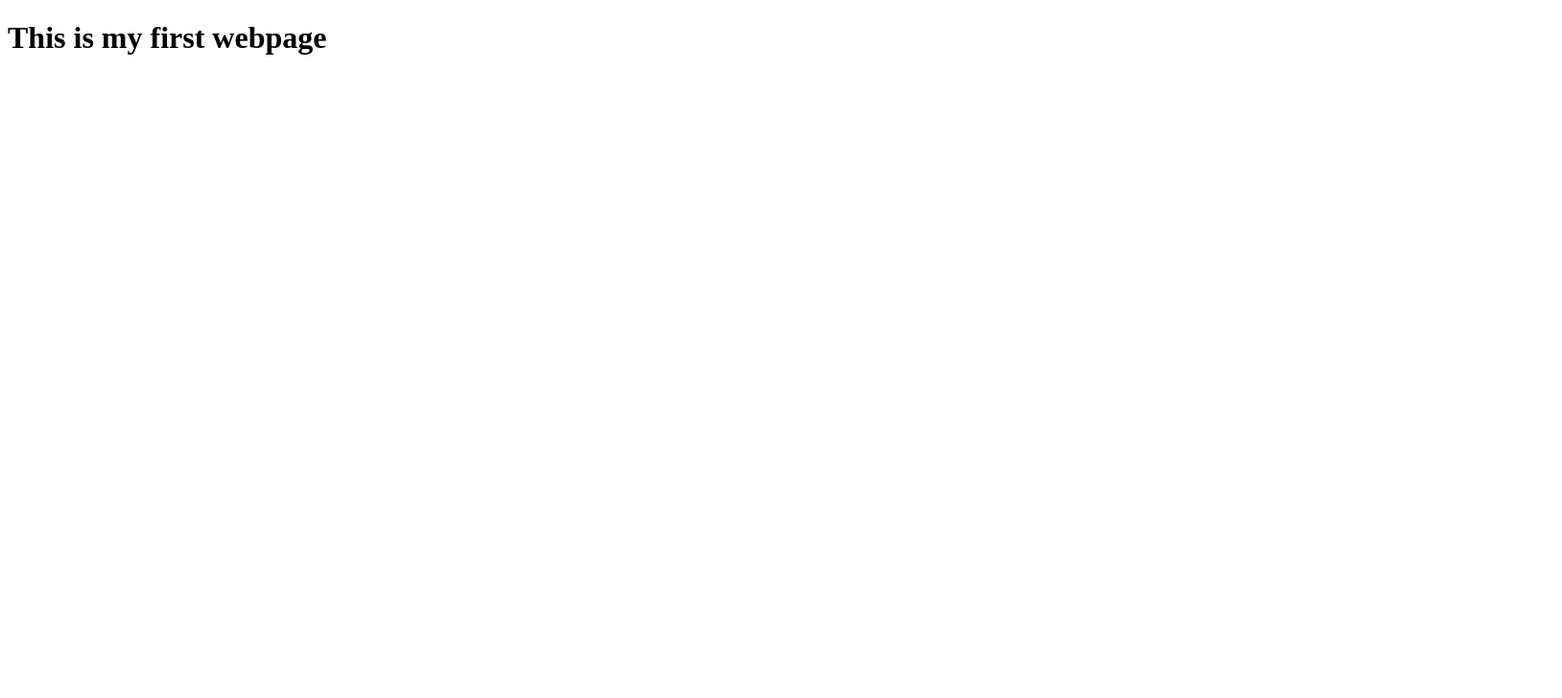
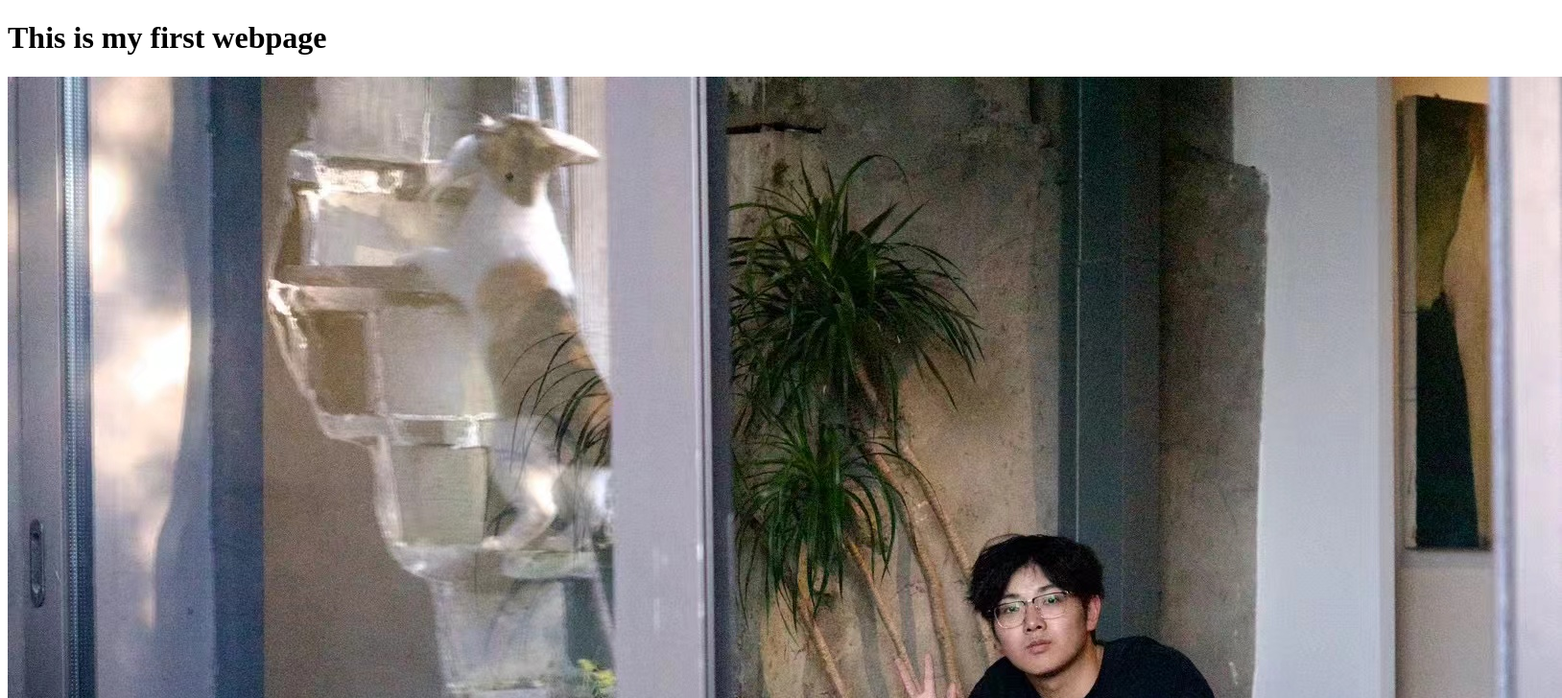
Before and after one commit to Jay-jayi/Jay-jayi, a plain HTML site: page index.html in a window 1280 px wide. Shown: the top 728 px of the page at 96% size, 1628 px wide, since content can reach past the window. Drawn offline with Linux system fonts and the light colour scheme.

Commit message:
Update index.html

```diff
--- a/index.html
+++ b/index.html
@@ -8,6 +8,7 @@
 <body>
 
 <H1>This is my first webpage</H1>
+  <img src="黄毅.jpg" alt="Wang Lei">
 
 </body>
 </html>
```
